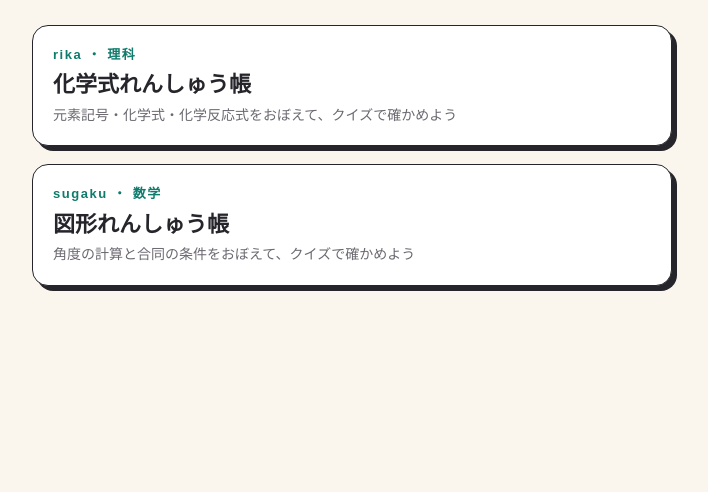
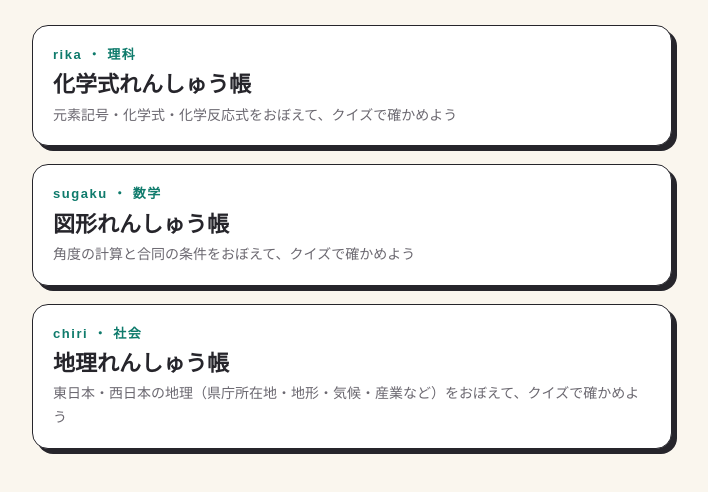
Before and after one commit to hhoshizora-usagi/kagayaki, a plain HTML site: page index.html in a window 1280 px wide. Shown: the part 150-642 px from the top of the page, without its empty margins (288-996 px from the left). Drawn offline with Linux system fonts and the light colour scheme; a web font is replaced by a local one.

Commit message:
入口ページとREADMEにchiri（地理れんしゅう帳）へのリンクを追加

```diff
--- a/index.html
+++ b/index.html
@@ -24,6 +24,7 @@ a.unit:focus-visible{outline:3px solid #0F7B6C;outline-offset:3px}
   <p>学習用シリーズ</p>
   <a class="unit" href="rika/"><div class="tag">rika ・ 理科</div><div class="ttl">化学式れんしゅう帳</div><div class="d">元素記号・化学式・化学反応式をおぼえて、クイズで確かめよう</div></a>
   <a class="unit" href="sugaku/"><div class="tag">sugaku ・ 数学</div><div class="ttl">図形れんしゅう帳</div><div class="d">角度の計算と合同の条件をおぼえて、クイズで確かめよう</div></a>
+  <a class="unit" href="chiri/"><div class="tag">chiri ・ 社会</div><div class="ttl">地理れんしゅう帳</div><div class="d">東日本・西日本の地理（県庁所在地・地形・気候・産業など）をおぼえて、クイズで確かめよう</div></a>
 </main>
 </body>
 </html>
```
Also changed, not shown: 1 other file.
